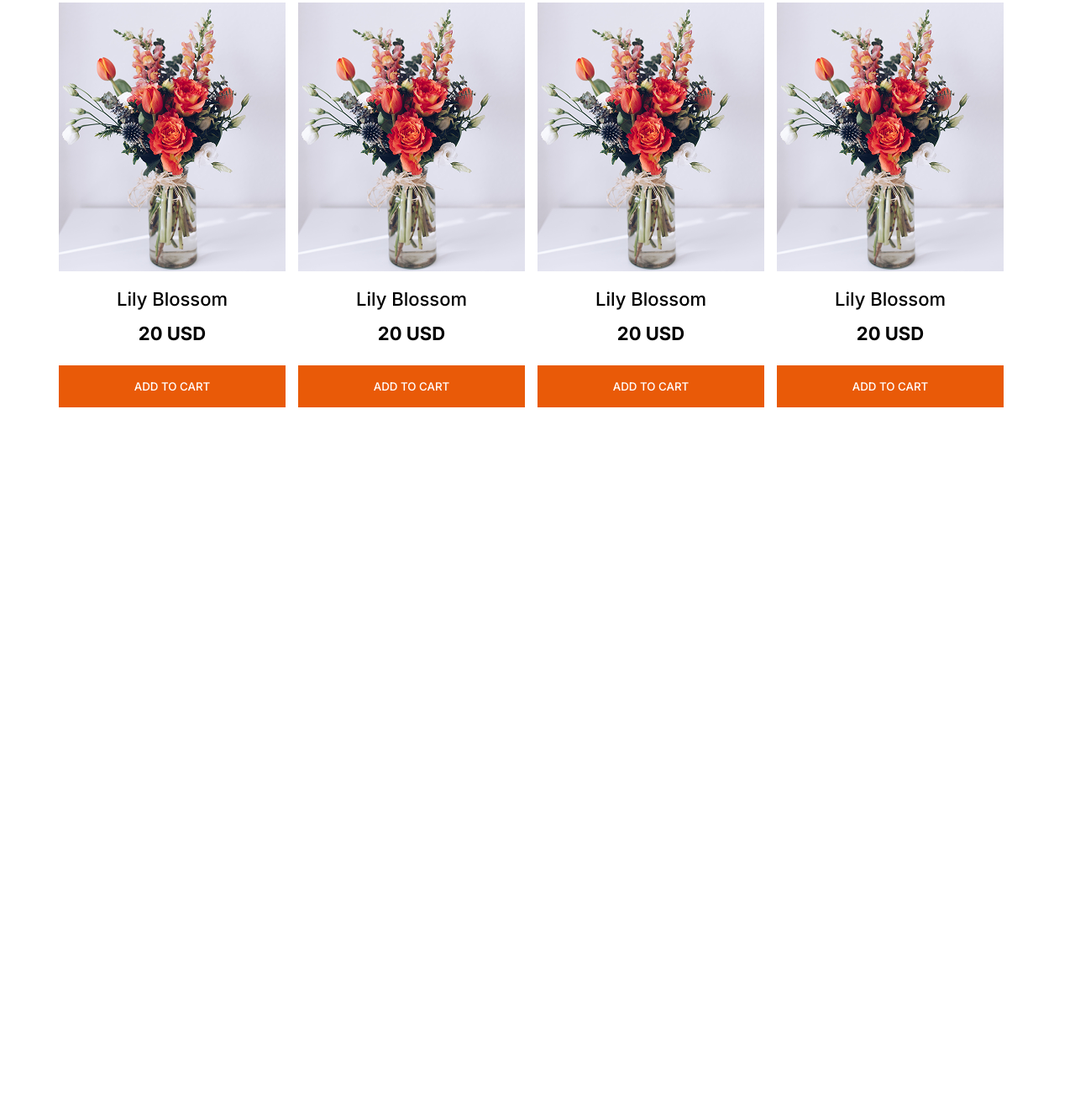
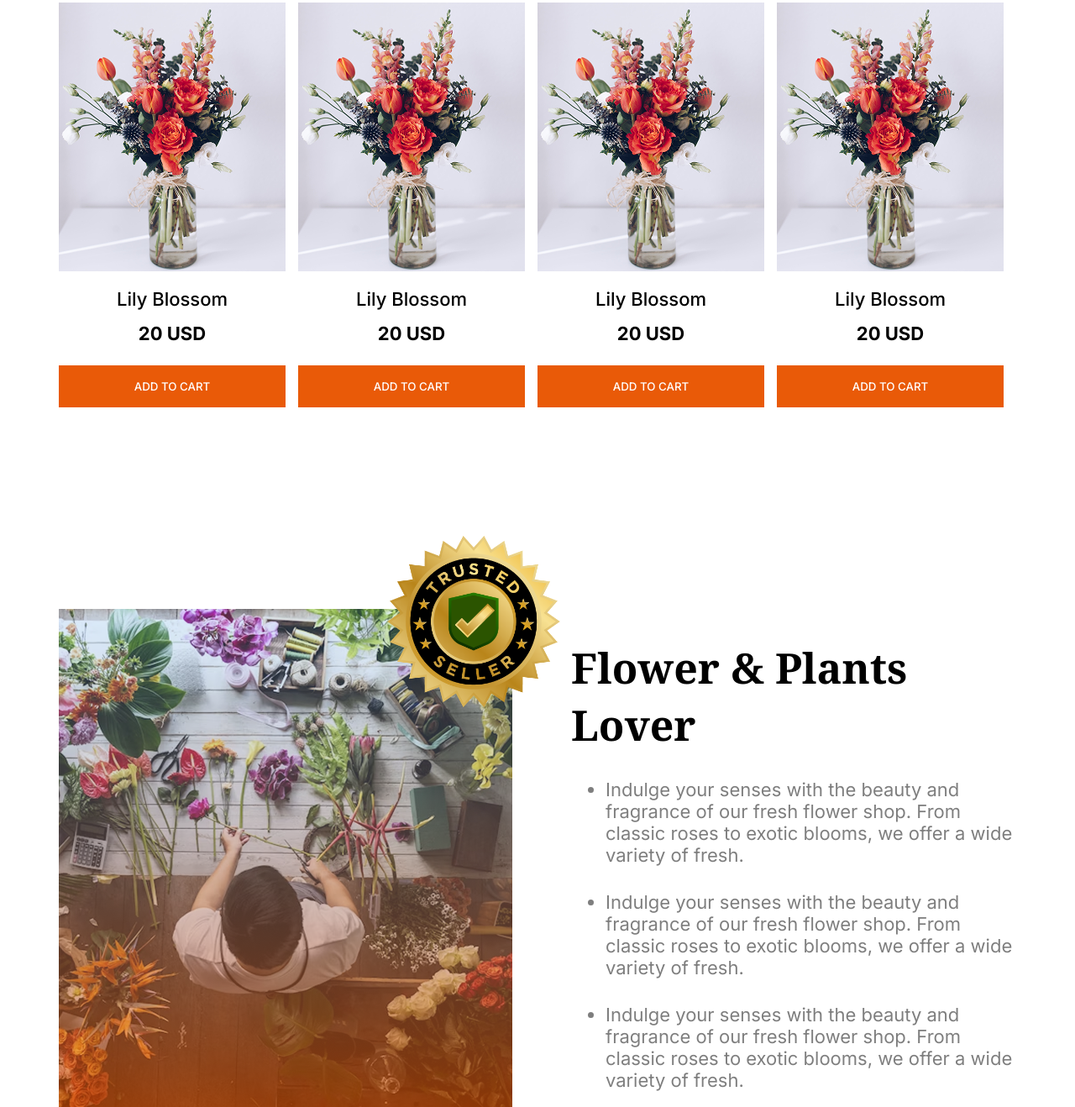
Before and after one commit to ah121/flower-shop, a plain HTML site: page index.html in a window 1280 px wide. Shown: the part 1482-2800 px from the top of the page at 84% size. Before the commit the page ends 1967 px from the top, so only its background shows below. Drawn offline with Linux system fonts and the light colour scheme.

Commit message:
completed plant lover section with mobile responsive

```diff
--- a/index.html
+++ b/index.html
@@ -63,7 +63,7 @@
       </section>
       <!-- banner part close -->
       <!-- banner card part start -->
-      <section class="banner-card container">
+      <section class="banner-card container mb">
         <div class="banner-card-info">
           <h1 class="noto-serif"><span>Our</span> Plants</h1>
           <p class="intr">
@@ -140,6 +140,34 @@
         </div>
       </section>
       <!-- banner card part close -->
+      <!-- plant lover section start -->
+      <section class="plant-lover flex pt">
+        <div class="plant-lover-img">
+          <img src="assets/flower-store.png" alt="Flower store" />
+          <img id="sticker" src="assets/trusted-badge.png" alt="" />
+        </div>
+        <div class="plant-lover-info">
+          <h1 class="noto-serif">Flower & Plants Lover</h1>
+          <ul class="intr f-22">
+            <li>
+              Indulge your senses with the beauty and fragrance of our fresh
+              flower shop. From classic roses to exotic blooms, we offer a wide
+              variety of fresh.
+            </li>
+            <li>
+              Indulge your senses with the beauty and fragrance of our fresh
+              flower shop. From classic roses to exotic blooms, we offer a wide
+              variety of fresh.
+            </li>
+            <li>
+              Indulge your senses with the beauty and fragrance of our fresh
+              flower shop. From classic roses to exotic blooms, we offer a wide
+              variety of fresh.
+            </li>
+          </ul>
+        </div>
+      </section>
+      <!-- plant lover section close -->
     </main>
   </body>
 </html>
--- a/style.css
+++ b/style.css
@@ -27,6 +27,9 @@ body {
 }
 .mb {
   margin-bottom: 120px;
+}
+.pt {
+  padding-top: 120px;
 }
 .f-22 {
   font-size: 1.375rem;
@@ -123,8 +126,39 @@ nav {
   row-gap: 30px;
 }
 /* banner card part close */
+/* plant lover section start */
+.plant-lover {
+  gap: 70px;
+}
+.plant-lover-img {
+  position: relative;
+}
+#sticker {
+  position: absolute;
+  width: 286px;
+  height: 286px;
+  left: 65%;
+  top: -21%;
+}
+.plant-lover-info {
+  padding: 36px 0;
+}
+.plant-lover-info ul {
+  margin-left: 41px;
+}
+.plant-lover-info h1 {
+  font-size: 3.125rem;
+}
+.plant-lover-info ul li {
+  padding-top: 30px;
+  opacity: 50%;
+}
+/* plant lover section close */
 /* responsive style for mobile */
 @media (width <576px) {
+  header {
+    padding: 10px;
+  }
   .menu-bar ul li:nth-child(-n + 3) {
     display: none;
   }
@@ -132,6 +166,7 @@ nav {
     flex-direction: column-reverse;
     height: auto;
     margin-bottom: 60px;
+    padding: 10px;
   }
   .banner-info {
     width: 100%;
@@ -146,6 +181,11 @@ nav {
   .banner-info p {
     font-size: 14px;
   }
+  .banner-card {
+    margin-bottom: 20px;
+    padding: 10px;
+  }
+
   .banner-card-info h1 {
     font-size: 1.5rem;
   }
@@ -157,7 +197,6 @@ nav {
     display: grid;
     grid-template-columns: repeat(2, 1fr);
     row-gap: 20px;
-    padding: 10px;
   }
   .full-card {
     width: 170px;
@@ -177,4 +216,30 @@ nav {
     padding: 15px 40px;
     margin-top: 15px;
   }
+  #sticker {
+    display: none;
+  }
+  .plant-lover {
+    flex-direction: column;
+    padding: 10px;
+  }
+  .plant-lover-info h1 {
+    font-size: 1.5rem;
+  }
+  .plant-lover-img img {
+    width: 100%;
+  }
+  .plant-lover-info {
+    padding: 0;
+  }
+  .plant-lover-info ul {
+    font-size: 0.875rem;
+  }
+  .plant-lover-info ul li {
+    padding-top: 10px;
+  }
+  .plant-lover {
+    padding-top: 0;
+    gap: 10px;
+  }
 }
```
